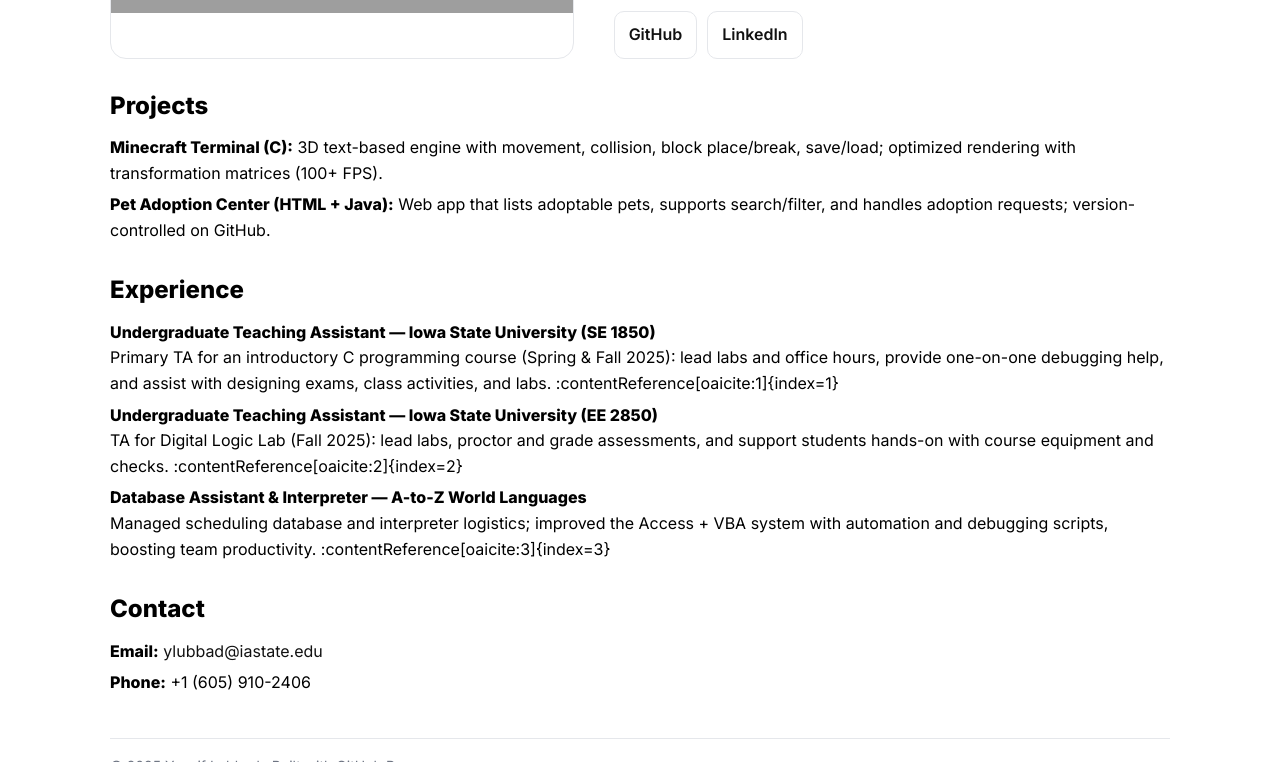
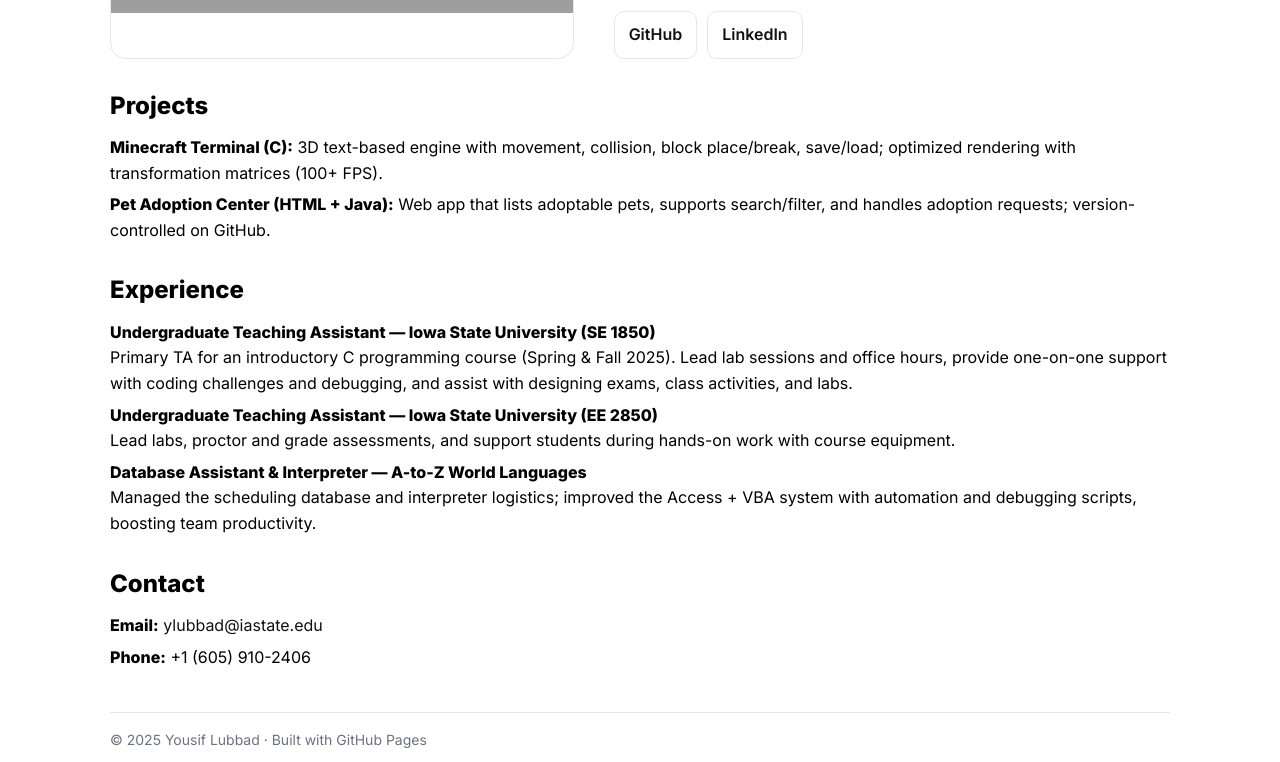
Before and after one commit to YOUSIF-LUBBAD/YOUSIF-LUBBAD.github.io, a plain HTML site: page index.html in a window 1280 px wide. Shown: the part 456-1218 px from the top of the page. Drawn offline with Linux system fonts and the light colour scheme; grey boxes are pictures that could not be loaded.

Commit message:
Update index.html

```diff
--- a/index.html
+++ b/index.html
@@ -91,18 +91,18 @@
       <ul class="list">
         <li>
           <strong>Undergraduate Teaching Assistant — Iowa State University (SE 1850)</strong><br/>
-          Primary TA for an introductory C programming course (Spring & Fall 2025): lead labs and office hours,
-          provide one-on-one debugging help, and assist with designing exams, class activities, and labs. :contentReference[oaicite:1]{index=1}
+          Primary TA for an introductory C programming course (Spring & Fall 2025). Lead lab sessions and office hours,
+          provide one-on-one support with coding challenges and debugging, and assist with designing exams,
+          class activities, and labs.
         </li>
         <li>
           <strong>Undergraduate Teaching Assistant — Iowa State University (EE 2850)</strong><br/>
-          TA for Digital Logic Lab (Fall 2025): lead labs, proctor and grade assessments, and support students
-          hands-on with course equipment and checks. :contentReference[oaicite:2]{index=2}
+          Lead labs, proctor and grade assessments, and support students during hands-on work with course equipment.
         </li>
         <li>
           <strong>Database Assistant & Interpreter — A-to-Z World Languages</strong><br/>
-          Managed scheduling database and interpreter logistics; improved the Access + VBA system with automation
-          and debugging scripts, boosting team productivity. :contentReference[oaicite:3]{index=3}
+          Managed the scheduling database and interpreter logistics; improved the Access + VBA system with automation
+          and debugging scripts, boosting team productivity.
         </li>
       </ul>
     </section>
```
